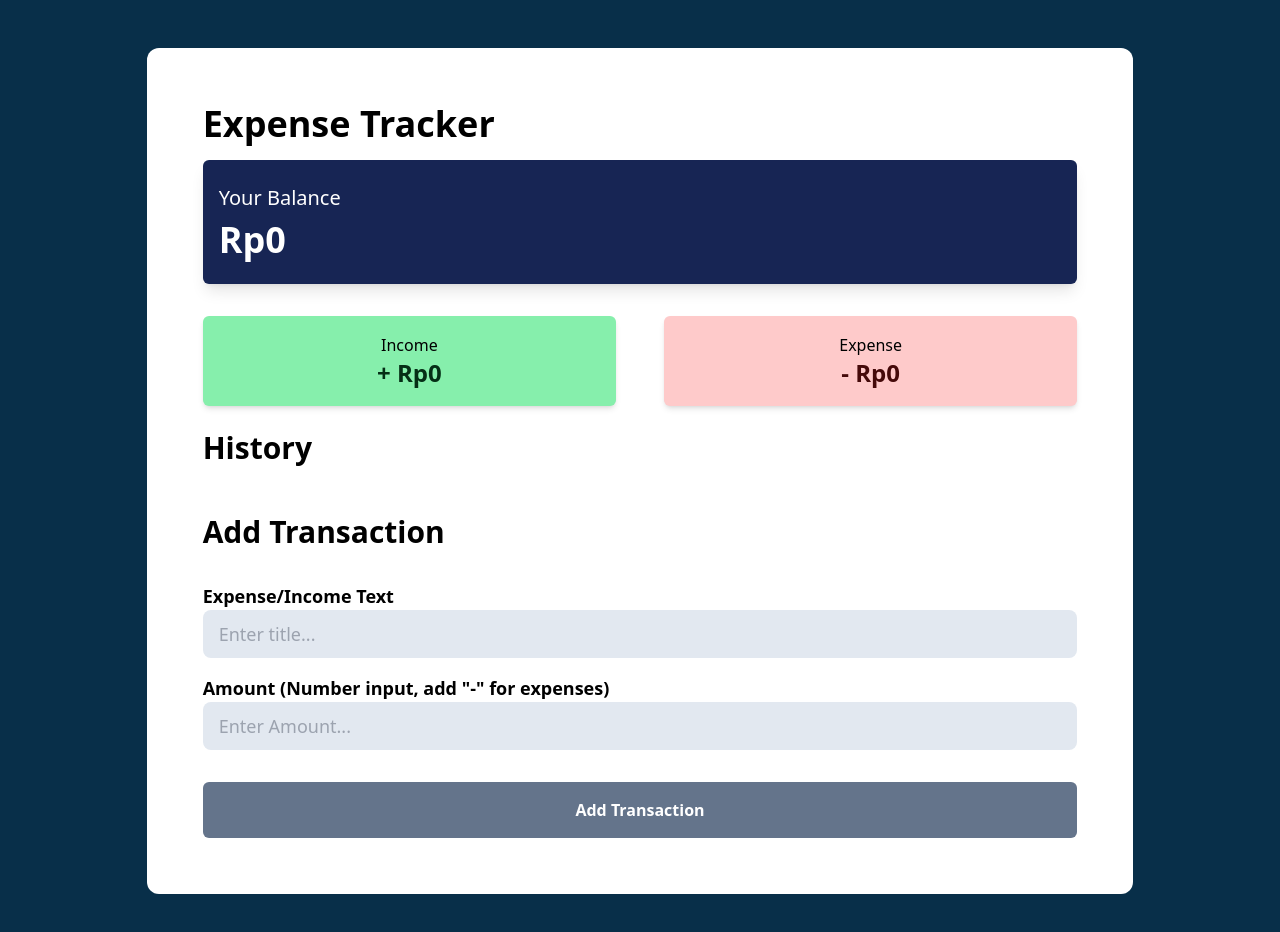
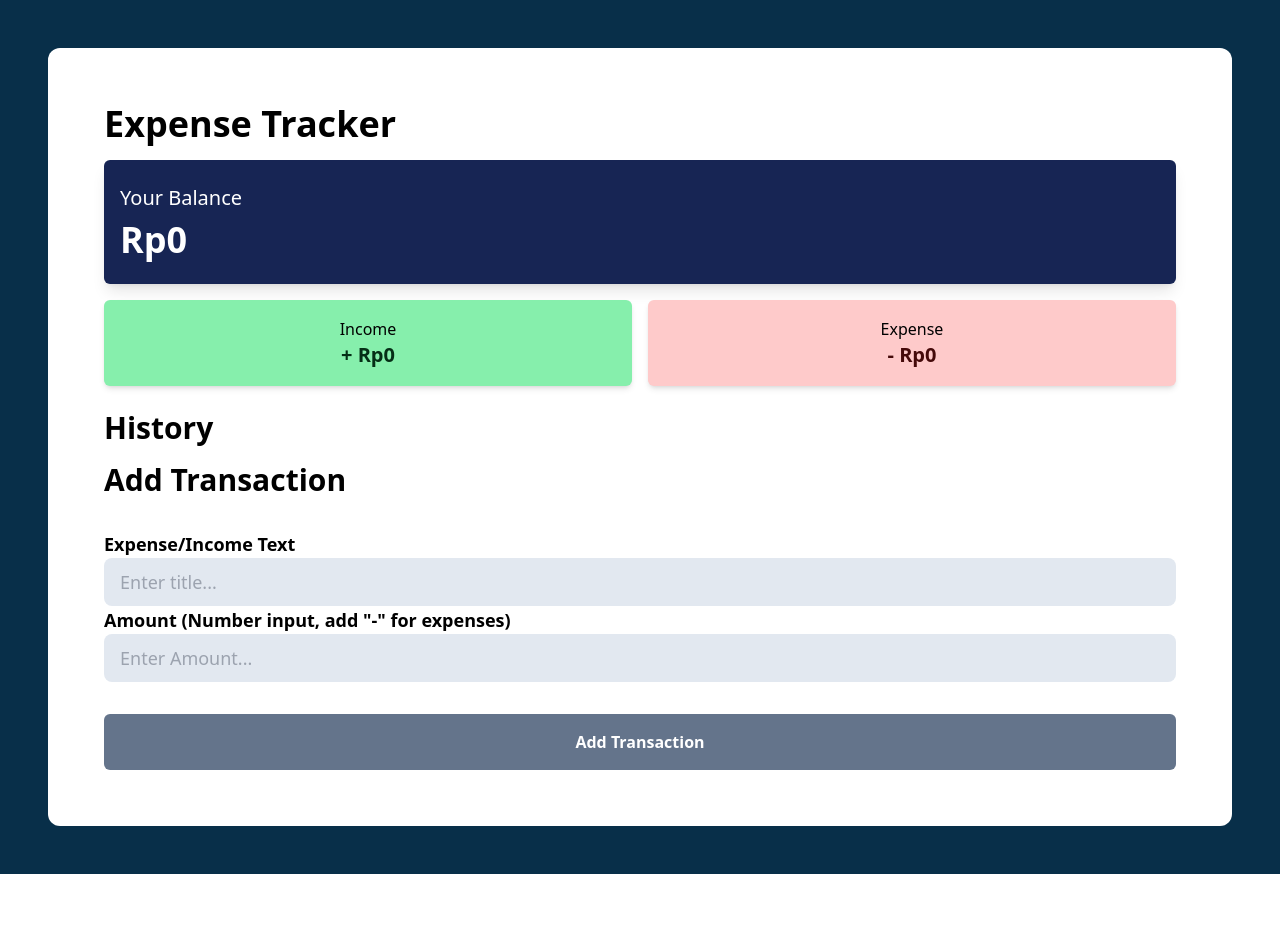
Before and after one commit to Zireha/expense-tracker-with-vue-js, a Vue app: page / in a window 1280 px wide. Shown: the top 932 px of the page. After the commit the page ends 874 px from the top, so only its background shows below. Built offline with nearby package versions, Linux system fonts and the light colour scheme.

Commit message:
add responsive for mobile

```diff
--- a/src/App.vue
+++ b/src/App.vue
@@ -82,28 +82,34 @@ const saveTransactionRecordToLocalStorage = () => {
 </script>
 
 <template>
-    <div class="main-container flex justify-center p-12 bg-sky-950">
-        <div class="bg-white p-14 rounded-xl w-5/6">
+    <main class="bg-sky-950 min-h-screen min-w-full flex">
+        <div
+            id="main-container"
+            class="flex min-h-screen min-w-full mx-auto justify-center items-center p-12"
+        >
+            <div id="header-container" class="bg-white p-14 rounded-xl flex flex-col gap-4 md:w-screen">
                 <Header />
                 <div
-                class="container mt-4 shadow-lg py-6 bg-blue-950 text-white flex-col align-middle rounded-md"
+                    id="balance-container"
+                    class="shadow-lg py-6 bg-blue-950 text-white flex-col align-middle rounded-md"
                 >
                     <Balance :total="total" />
                 </div>
-            <div class="container pt-8">
+                <div id="income-expense-container">
                     <IncomeExpense :income="income" :expenses="expense" />
                 </div>
-            <div class="container pt-4">
+                <div id="transaction-container">
                     <TransactionList
                         :transactions="transactionRecords"
                         @transactionDeleted="handleTransactionDeleted"
                     />
                 </div>
-            <div class="container pt-6">
+                <div id="add-transaction-container">
                     <AddTransaction
                         @transactionSubmitted="handleTransactionSubmitted"
                     />
                 </div>
             </div>
         </div>
+    </main>
 </template>
--- a/src/components/AddTransaction.vue
+++ b/src/components/AddTransaction.vue
@@ -1,8 +1,8 @@
 <template>
     <h2 class="font-semibold text-3xl">Add Transaction</h2>
     <form id="form" @submit.prevent="onSubmit">
-        <div class="container pt-8 pb-8">
-            <div class="input-container pb-4">
+        <div id="container " class="pt-8 pb-8 gap-4">
+            <div class="input-container">
                 <h3 class="font-bold text-lg">Expense/Income Text</h3>
                 <input
                     placeholder="Enter title..."
--- a/src/components/IncomeExpense.vue
+++ b/src/components/IncomeExpense.vue
@@ -1,18 +1,18 @@
 <template>
-    <div class="flex justify-between gap-12 mx-auto">
+    <div class="flex flex-col gap-4 min-h-full items-center md:flex-row">
         <div
-            class="flex-col shadow-md p-4 text-center border w-1/2 border-transparent rounded-md bg-green-300"
+            class="flex-col shadow-md p-4 text-center border w-full md:w-1/2 border-transparent rounded-md bg-green-300"
         >
             <h3>Income</h3>
-            <p class="font-bold text-2xl text-green-950">
+            <p class="font-bold text-lg md:text-xl text-green-950">
                 + Rp{{ income.toLocaleString("id-ID") }}
             </p>
         </div>
         <div
-            class="flex-col shadow-md p-4 text-center border w-1/2 border-transparent rounded-md bg-red-200"
+            class="flex-col shadow-md p-4 text-center border w-full md:w-1/2 border-transparent rounded-md bg-red-200"
         >
             <h3>Expense</h3>
-            <p class="font-bold text-2xl text-red-950">
+            <p class="font-bold text-lg md:text-xl text-red-950">
                 - Rp{{ expenses.toLocaleString("id-ID") }}
             </p>
         </div>
--- a/src/components/TransactionList.vue
+++ b/src/components/TransactionList.vue
@@ -1,11 +1,11 @@
 <template>
     <h3 class="pt-2 font-semibold text-3xl">History</h3>
-    <div class="container pt-6">
+    <div class="w-full">
         <ul class="space-y-3">
             <li
                 v-for="transaction in transactions"
                 :key="transaction.id"
-                class="group flex items-center bg-stone-100 rounded-lg overflow-hidden shadow-md"
+                class="group flex items-center bg-stone-100 rounded-lg overflow-hidden shadow-md hover:bg-stone-200 md:min-w-fit"
             >
                 <div
                     class="flex-1 flex items-center justify-between pt-4 pl-4 pb-4 pr-2 transition-all duration-300"
@@ -20,7 +20,7 @@
 
                 <div class="end-container flex items-center">
                     <div
-                        class="flex w-0 opacity-0 overflow-hidden transition-all duration-300 group-hover:w-12 group-hover:opacity-100"
+                        class="flex opacity-0 overflow-hidden transition-all duration-300 group-hover:w-12 group-hover:opacity-100"
                     >
                         <button @click="deleteTransaction(transaction.id)" class="p-2 hover:bg-stone-200 rounded">
                             <img
```
Lines whose indentation alone changed are shown as unchanged.
